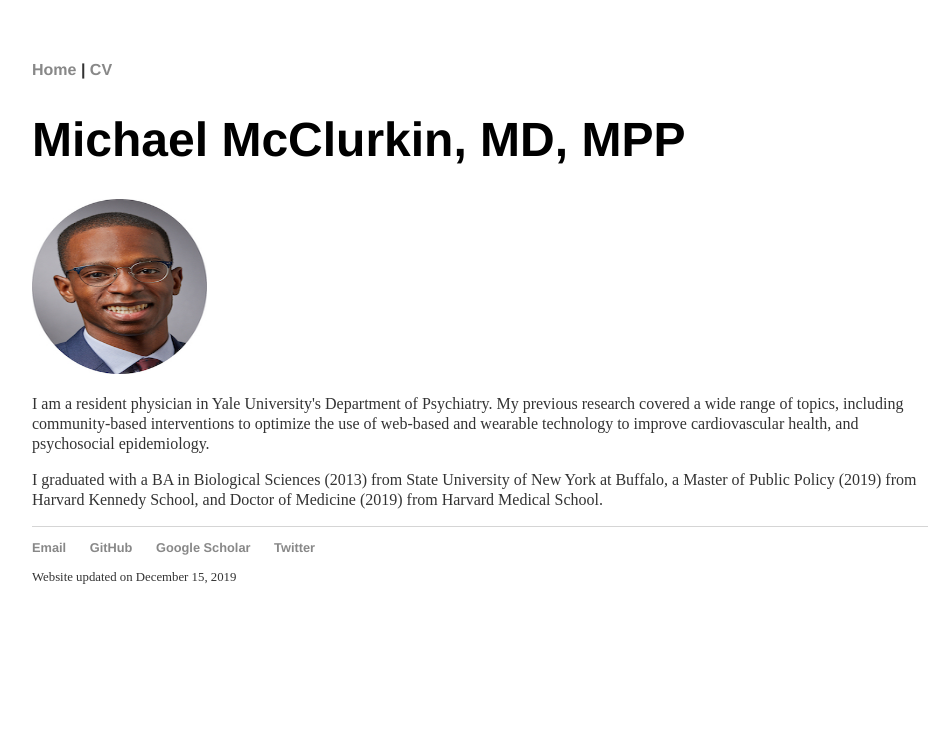
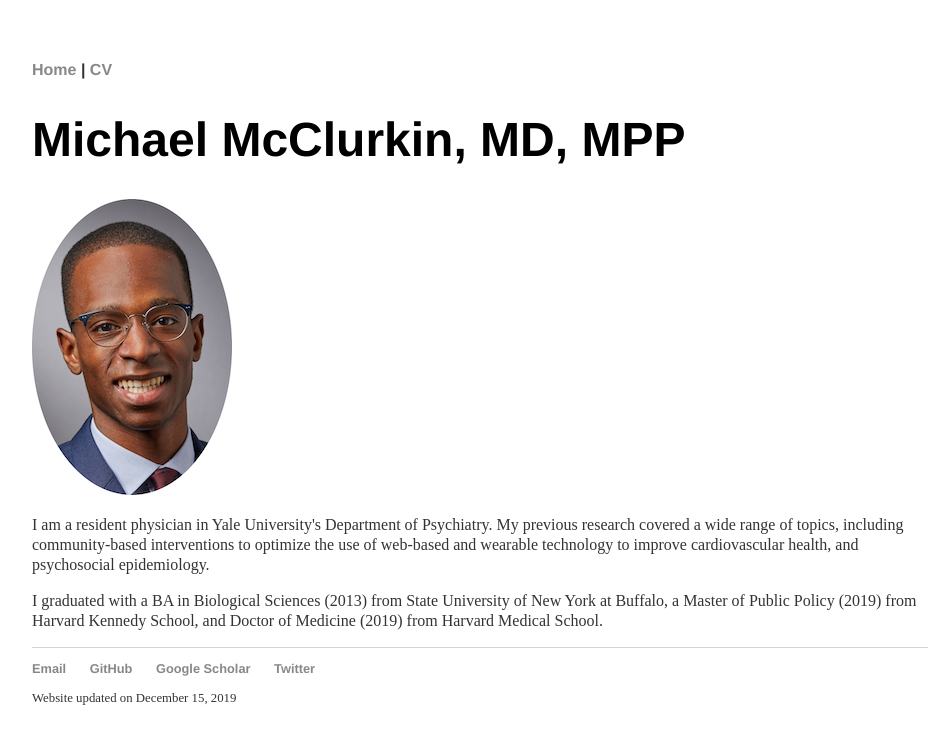
Before and after one commit to michaelmcclurkin/michaelmcclurkin.github.io, a Jekyll site: the page index.html, which Jekyll copies as it is, in a window 1280 px wide. Shown: the top 744 px of the page, without its empty margins (160-1107 px from the left). Built offline with Jekyll 4.4.1, drawn with Linux system fonts in a browser that asks for light colours.

Commit message:
Update index.html

```diff
--- a/index.html
+++ b/index.html
@@ -76,7 +76,7 @@
   		<div class="blurb">
 			<h1>Michael McClurkin, MD, MPP</h1>
 
-			<img src="documents/photo.JPEG" alt="Michael McClurkin, MD, MPP" style="width:175px;height:175px;">
+			<img src="documents/photo.JPEG" alt="Michael McClurkin, MD, MPP" style="width:200px;height:296px;">
 
 			<p>I am a resident physician in Yale University's Department of Psychiatry. My previous research covered a wide range of topics, including community-based interventions to optimize the use of web-based and wearable technology to improve cardiovascular health, and psychosocial epidemiology.</p>
 
```
